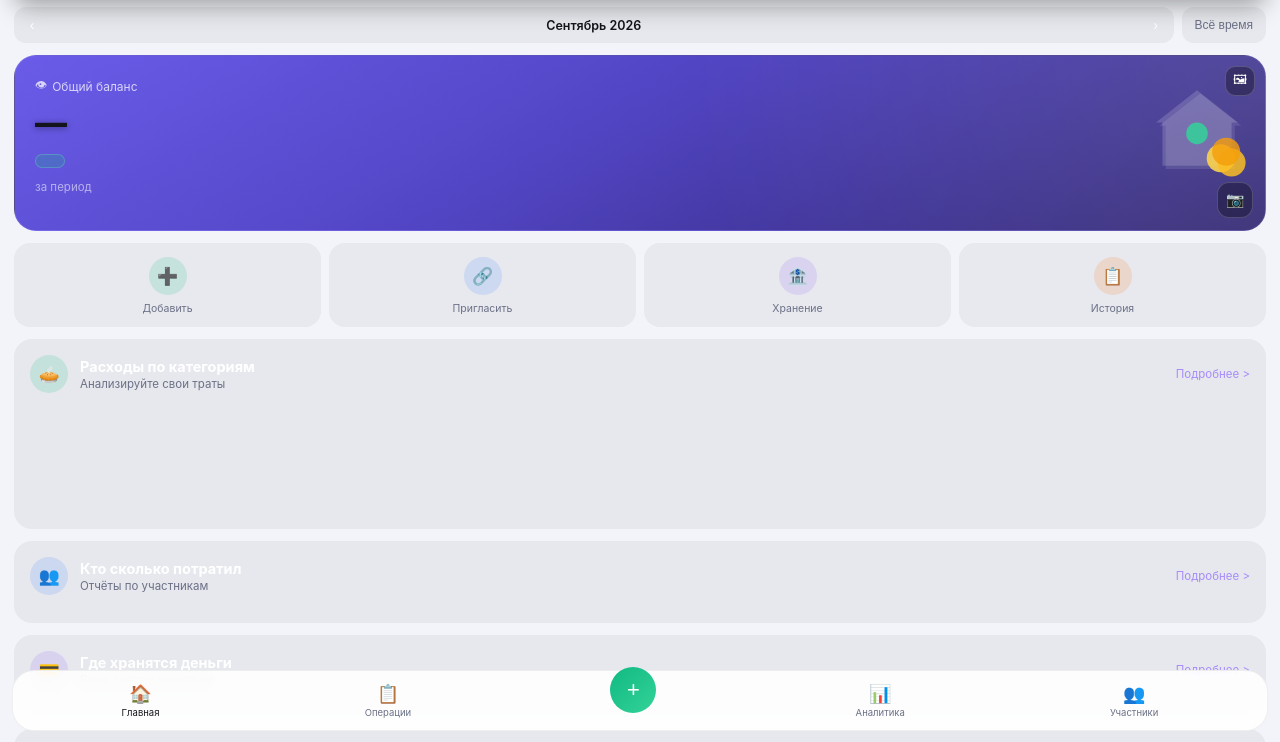
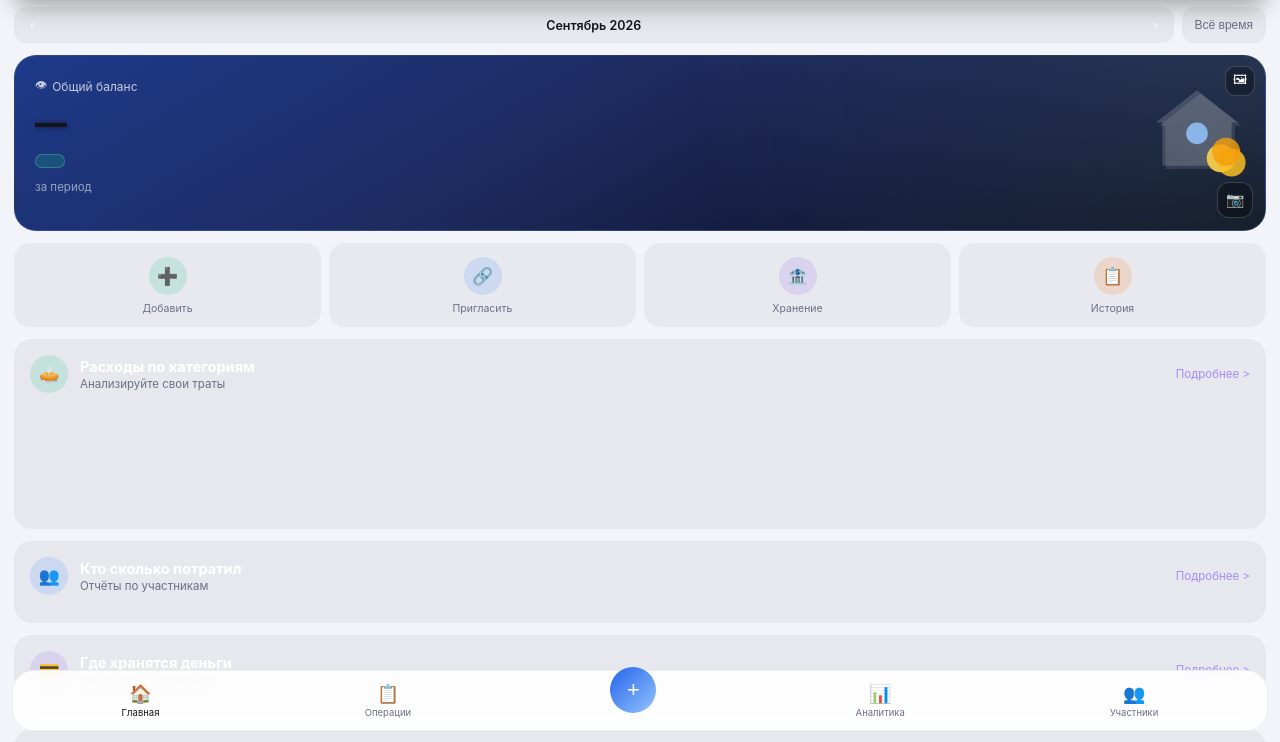
Before and after one commit to ivanshkurko7-arch/Wallet, a website: page public/index.html in a window 1280 px wide. Shown: the part 57-799 px from the top of the page. Drawn offline with Linux system fonts and the light colour scheme; no server answers.

Commit message:
Update index.html

```diff
--- a/public/index.html
+++ b/public/index.html
@@ -3,16 +3,17 @@
 <head>
 <meta charset="UTF-8">
 <meta name="viewport" content="width=device-width, initial-scale=1.0, maximum-scale=1.0, user-scalable=no">
-<title>Wallet</title>
+<title>Mivaro</title>
+<link rel="icon" type="image/png" href="/favicon.png">
 <script src="https://telegram.org/js/telegram-web-app.js"></script>
 <style>
   :root {
-    --bg: #0a1410;
+    --bg: #05070d;
     --text: #ffffff;
-    --hint: #8fa89c;
+    --hint: #8a94ad;
     --card: rgba(255,255,255,0.05);
-    --purple: #10b981;
-    --pink: #34d399;
+    --purple: #2563eb;
+    --pink: #93c5fd;
   }
   * { box-sizing: border-box; -webkit-tap-highlight-color: transparent; margin: 0; padding: 0; }
   body {
@@ -26,7 +27,8 @@
     width: 40px; height: 40px; border-radius: 50%; background: rgba(255,255,255,0.06);
     display:flex; align-items:center; justify-content:center; font-size: 16px; border: 1px solid rgba(255,255,255,0.08); color: white;
   }
-  .topbar .title { font-size: 17px; font-weight: 800; }
+  .topbar .title { font-size: 17px; font-weight: 800; display:flex; align-items:center; gap: 8px; }
+  .brand-logo { width: 26px; height: 26px; border-radius: 7px; flex-shrink: 0; }
 
   .period-row { display:flex; align-items:center; gap: 8px; margin-bottom: 12px; }
   .period-nav { display:flex; align-items:center; gap: 4px; background: var(--card); border-radius: 12px; padding: 4px; flex: 1; }
@@ -39,11 +41,11 @@
   .period-all-btn.active { background: var(--purple); color: white; border-color: var(--purple); }
 
   .balance-card {
-    background: radial-gradient(circle at 100% 0%, rgba(255,255,255,0.12) 0%, transparent 45%),
-                linear-gradient(150deg, #6a5ce8 0%, #5245c4 45%, #2f2570 100%);
+    background: radial-gradient(circle at 100% 0%, rgba(147,197,253,0.18) 0%, transparent 45%),
+                linear-gradient(150deg, #1e3a8a 0%, #1d2a5e 45%, #05070d 100%);
     background-size: cover; background-position: center;
     border-radius: 22px; padding: 20px; margin-bottom: 12px; position: relative; overflow: hidden;
-    border: 1px solid rgba(255,255,255,0.08); min-height: 150px;
+    border: 1px solid rgba(147,197,253,0.15); min-height: 150px;
   }
   .balance-card .house { position: absolute; right: 14px; top: 18px; width: 108px; height: 108px; }
   .balance-label { font-size: 12px; color: rgba(255,255,255,0.75); display:flex; align-items:center; gap:5px; }
@@ -348,7 +350,7 @@
 
 <div class="topbar">
   <button class="icon-btn" onclick="openMenu()">☰</button>
-  <div class="title">Wallet</div>
+  <div class="title"><img src="/logo-header.png" alt="Mivaro" class="brand-logo"> Mivaro</div>
   <button class="icon-btn" onclick="loadData()">↻</button>
 </div>
 
@@ -365,7 +367,7 @@
   <svg class="house" id="houseIcon" viewBox="0 0 100 100" fill="none">
     <path d="M50 15 L88 45 L82 45 L82 85 L18 85 L18 45 L12 45 Z" fill="#ffffff" opacity="0.16"/>
     <path d="M50 15 L88 45 L82 45 L82 85 L18 85 L18 45 L12 45 Z" fill="#ffffff" opacity="0.10" transform="translate(3,3)"/>
-    <circle cx="50" cy="55" r="10" fill="#34d399" opacity="0.85"/>
+    <circle cx="50" cy="55" r="10" fill="#93c5fd" opacity="0.85"/>
     <circle cx="72" cy="78" r="13" fill="#fcd34d" opacity="0.9"/>
     <circle cx="82" cy="82" r="13" fill="#fbbf24" opacity="0.85"/>
     <circle cx="77" cy="72" r="13" fill="#f59e0b" opacity="0.8"/>
@@ -914,7 +916,7 @@ function renderBarChart(container, buckets, maxHeightPx) {
   html += '</div>';
   container.innerHTML = html;
 }
-const COLORS = ['#10b981', '#3ea6ff', '#ffb84d', '#34d399', '#a3e635', '#ff6b6b', '#4dd0e1', '#c084fc'];
+const COLORS = ['#2563eb', '#93c5fd', '#ffb84d', '#34d399', '#a3e635', '#ff6b6b', '#4dd0e1', '#c084fc'];
 
 async function api(path, opts) {
   opts = opts || {};
@@ -2033,7 +2035,7 @@ function openTimezonePrompt() {
 
 /* ===== Онбординг ===== */
 const ONBOARD_STEPS = [
-  { emoji: '👋', title: 'Добро пожаловать в Wallet', desc: 'Быстро смотри баланс, добавляй операции и следи за своими расходами — а если захочешь, объединяй бюджет с близкими.' },
+  { emoji: '👋', title: 'Добро пожаловать в Mivaro', desc: 'Быстро смотри баланс, добавляй операции и следи за своими расходами — а если захочешь, объединяй бюджет с близкими.' },
   { emoji: '💜', title: 'Баланс и период', desc: 'Наверху выбирай месяц или «Всё время», а карточка ниже показывает общий баланс за выбранный период.' },
   { emoji: '➕', title: 'Добавляй операции', desc: 'Кнопка «Добавить» или большая круглая кнопка снизу открывают форму — выбери тип, категорию, место хранения и сумму.' },
   { emoji: '📊', title: 'Категории и бюджеты', desc: 'В меню (значок ☰ вверху слева) можно настраивать категории, ставить месячные лимиты в «Бюджетах» и включать быстрый ввод без открытия чата.' },
```
